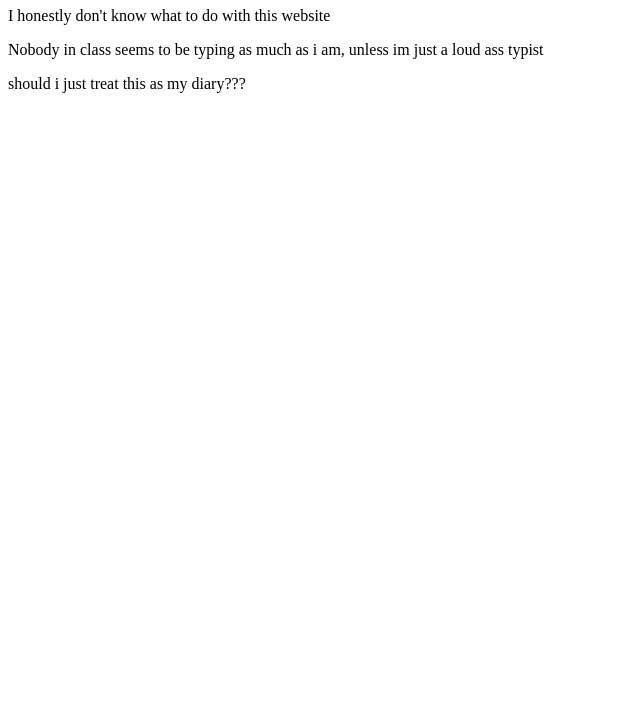
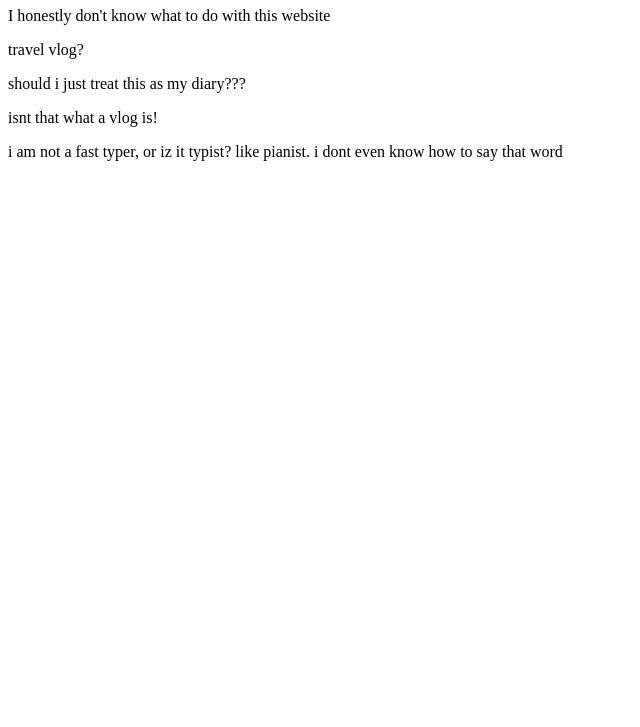
Before and after one commit to ricardosw/my-website, a plain HTML site: page index.html in a window 1280 px wide. Shown: the part 73-800 px from the top of the page, without its empty margins (0-640 px from the left). Drawn offline with Linux system fonts and the light colour scheme.

Commit message:
changed site

```diff
--- a/index.html
+++ b/index.html
@@ -8,7 +8,9 @@
 <body>
     <h1>Welcome to my Website</h1>
     <p>I honestly don't know what to do with this website</p>
-    <p>Nobody in class seems to be typing as much as i am, unless im just a loud ass typist</p>
+    <p>travel vlog?</p>
     <p>should i just treat this as my diary???</p>
+    <p>isnt that what a vlog is!</p>
+    <p>i am not a fast typer, or iz it typist? like pianist. i dont even know how to say that word</p>
 </body>
 </html>
```
